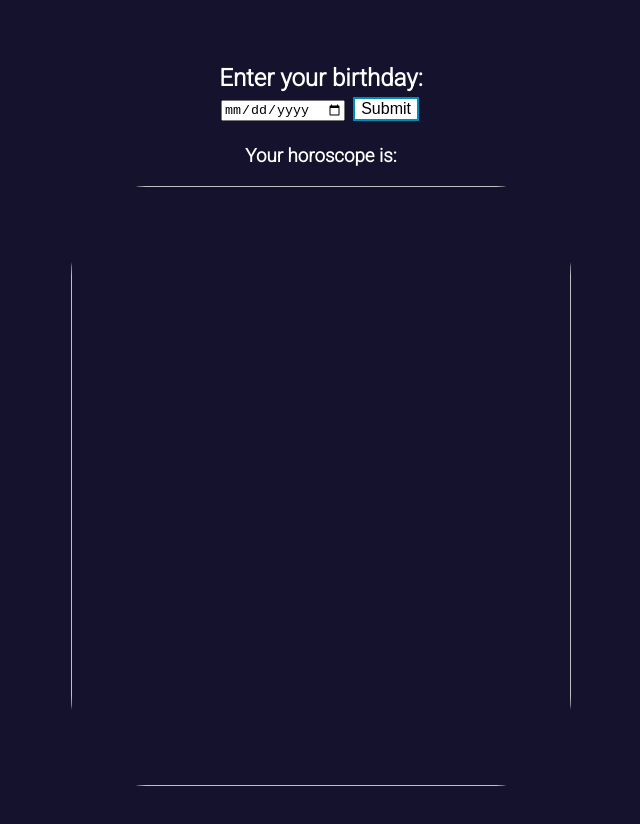
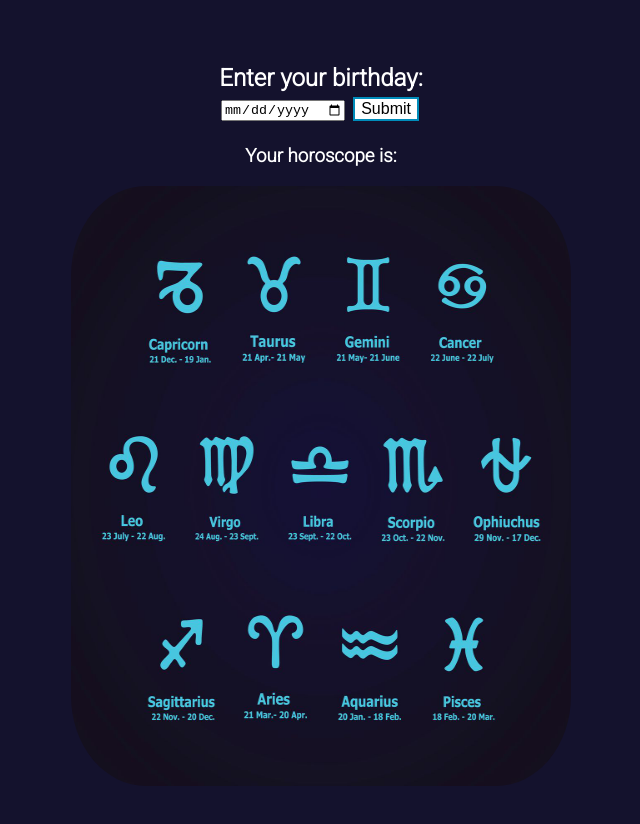
Before and after one commit to Ryan-CX/horoscope, a plain HTML site: page index.html in a window 1280 px wide. Shown: the whole page, without its empty margins (319-959 px from the left). Drawn offline with Linux system fonts and the light colour scheme.

Commit message:
Update index.html

```diff
--- a/index.html
+++ b/index.html
@@ -24,7 +24,7 @@
 		<button class="button">Submit</button>
 		<h3>Your horoscope is: <span class='result'></span></h3>
 		<section>
-			<img src="/horo/horo.jpg" alt="">
+			<img src="horo.jpg" alt="">
 		</section>
 	</div>
 
```
